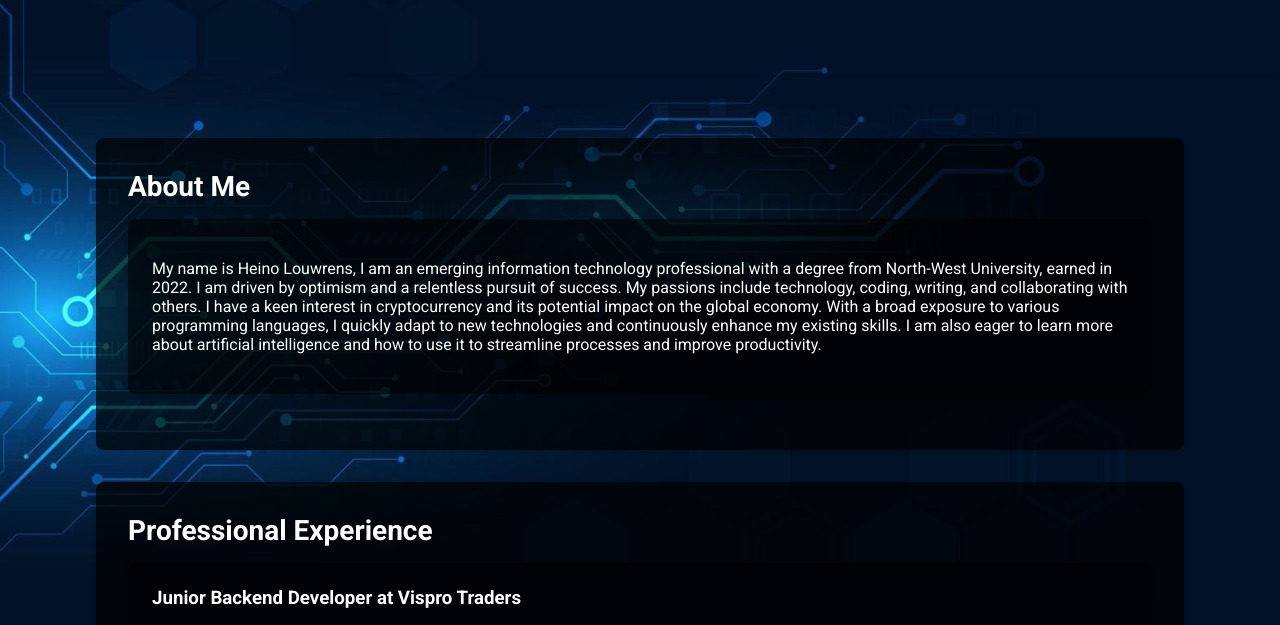
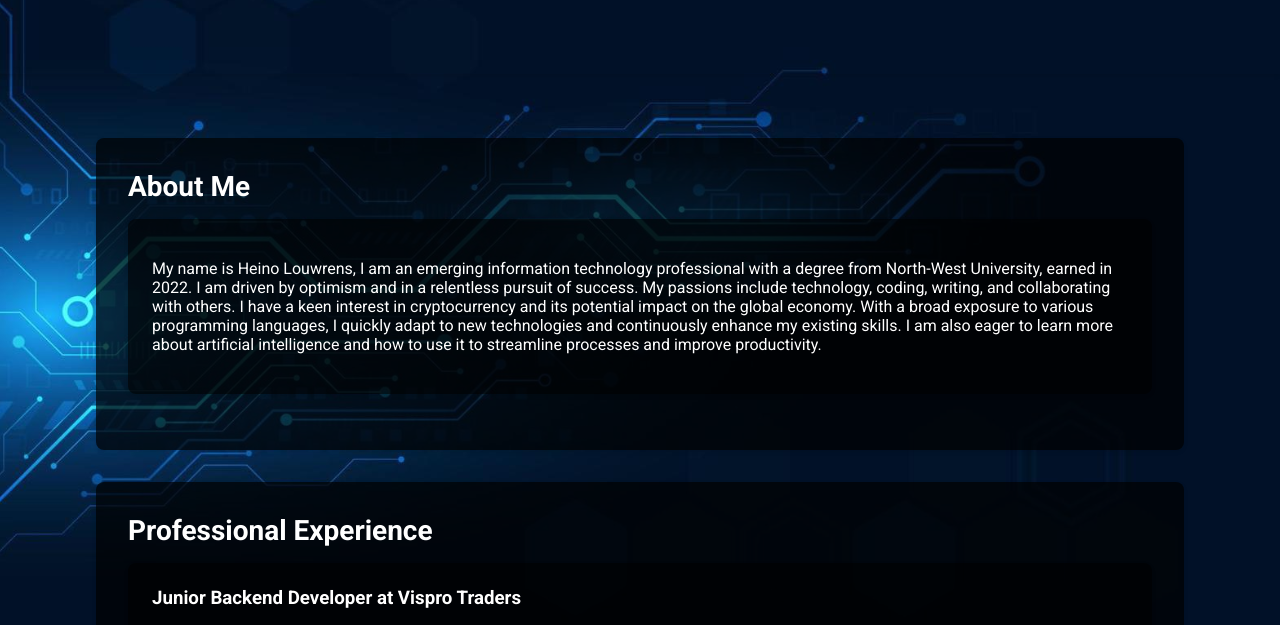
Before and after one commit to AtDefaultPerson/Personal-Portfolio, a plain HTML site: page index.html in a window 1280 px wide. Shown: the part 175-800 px from the top of the page. Drawn offline with Linux system fonts and the light colour scheme.

Commit message:
Update index.html
spelling corrected

```diff
--- a/index.html
+++ b/index.html
@@ -29,7 +29,7 @@
         <div class="section" id="about-me">
             <h2>About Me</h2>
             <div class="card">
-                <p>My name is Heino Louwrens, I am an emerging information technology professional with a degree from North-West University, earned in 2022. I am driven by optimism and a relentless pursuit of success. My passions include technology, coding, writing, and collaborating with others. I have a keen interest in cryptocurrency and its potential impact on the global economy. With a broad exposure to various programming languages, I quickly adapt to new technologies and continuously enhance my existing skills. I am also eager to learn more about artificial intelligence and how to use it to streamline processes and improve productivity.</p>
+                <p>My name is Heino Louwrens, I am an emerging information technology professional with a degree from North-West University, earned in 2022. I am driven by optimism and in a relentless pursuit of success. My passions include technology, coding, writing, and collaborating with others. I have a keen interest in cryptocurrency and its potential impact on the global economy. With a broad exposure to various programming languages, I quickly adapt to new technologies and continuously enhance my existing skills. I am also eager to learn more about artificial intelligence and how to use it to streamline processes and improve productivity.</p>
             </div>
         </div>
         <div class="section" id="experience">
```
